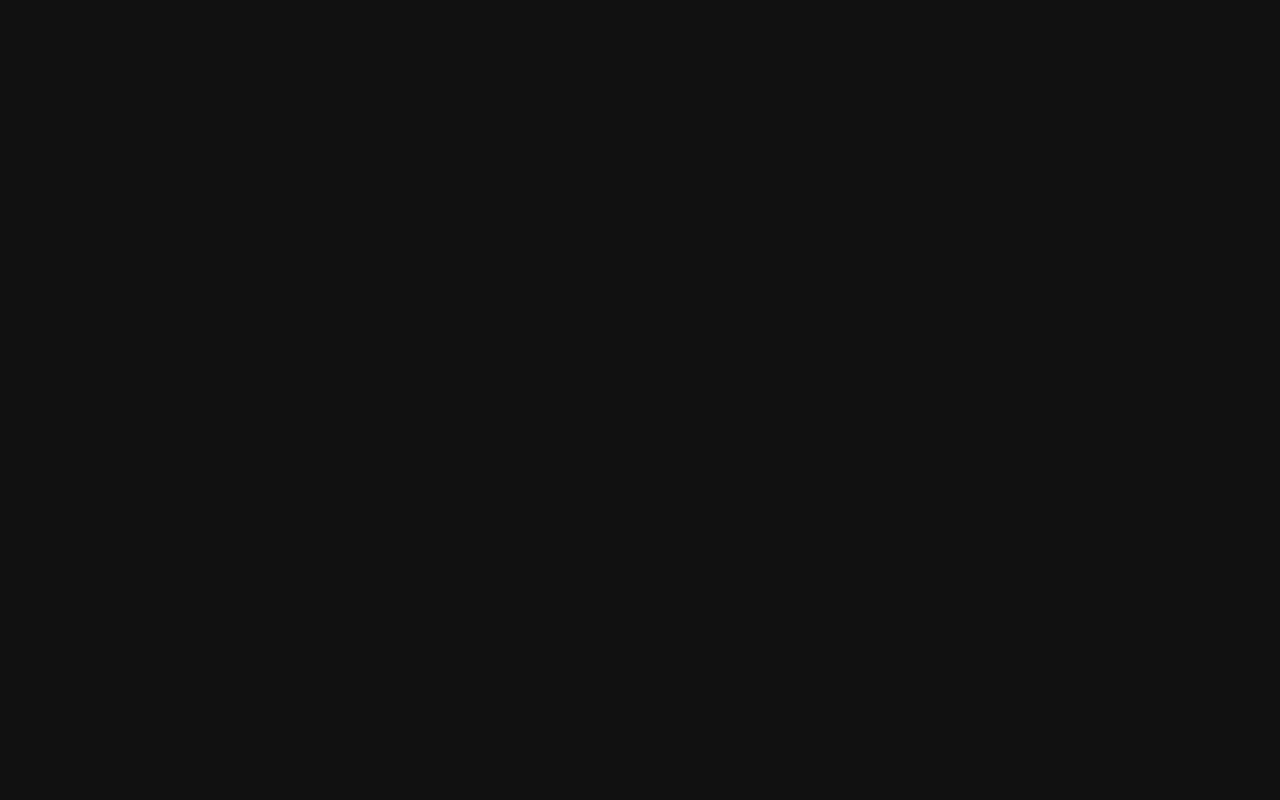
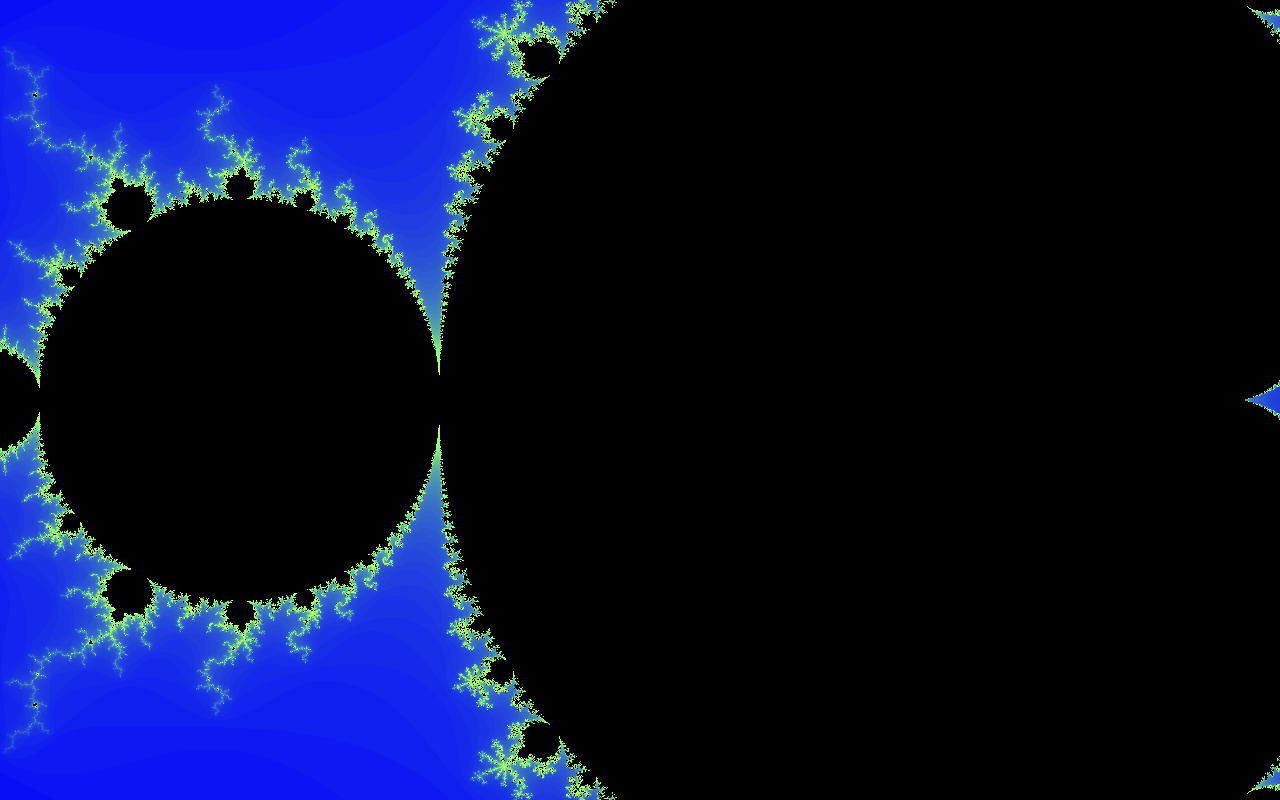
Before and after one commit to vitalya-dev/Fractalexplorer, a plain HTML site: page index.html in a window 1280 px wide. Drawn offline with Linux system fonts and the light colour scheme.

Commit message:
Step 5.4: Initial render complete. You should see the Mandelbrot set!

```diff
--- a/index.html
+++ b/index.html
@@ -238,6 +238,42 @@
 
 		console.log("Step 5.3: Vertex buffer is now connected to the 'a_position' attribute.");
 
+		// --- 10. DEFINE STATE AND RENDER FUNCTION ---
+		// JavaScript variables to hold the current view state
+		let centerX = -0.5;
+		let centerY = 0.0;
+		let zoom = 1.0;
+
+		/**
+		 * The main render function. Clears the canvas, sets uniforms, and draws.
+		 */
+		function render() {
+			// Set the color to clear the canvas to (black in this case)
+			gl.clearColor(0, 0, 0, 1);
+			// Clear the entire canvas
+			gl.clear(gl.COLOR_BUFFER_BIT);
+
+			// Tell WebGL to use our compiled shader program
+			gl.useProgram(program);
+
+			// Send the current state from JavaScript to the shader's uniforms
+			gl.uniform2f(resolutionUniformLocation, gl.canvas.width, gl.canvas.height);
+			gl.uniform2f(centerUniformLocation, centerX, centerY);
+			gl.uniform1f(zoomUniformLocation, zoom);
+
+			// Execute the draw call
+			const primitiveType = gl.TRIANGLES;
+			const offset = 0;
+			const count = 6; // 6 vertices to draw two triangles, making up our rectangle
+			gl.drawArrays(primitiveType, offset, count);
+		}
+
+		// --- 11. INITIAL RENDER ---
+		// Call the render function to draw the Mandelbrot set for the first time
+		render();
+
+		console.log("Step 5.4: Initial render complete. You should see the Mandelbrot set!");
+
 	</script>
 </body>
 
```
